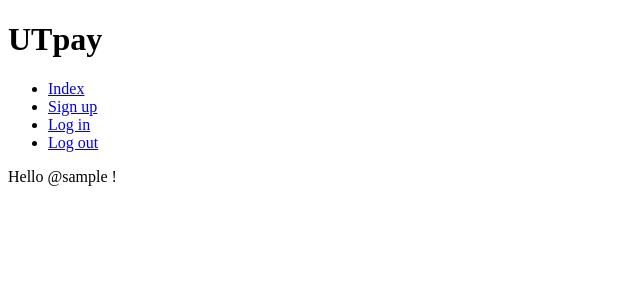
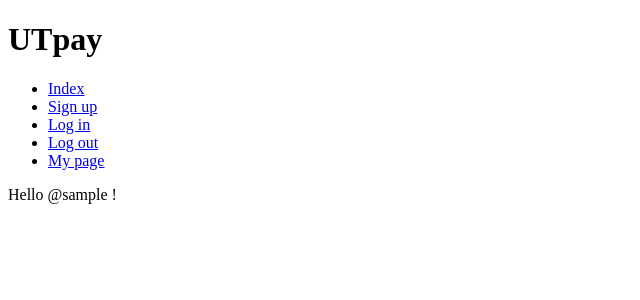
Before and after one commit to UTpay/UTpay, a Django app: page /accounts/mypage/ in a window 1280 px wide. Shown: the top 300 px of the page, without its empty margins (0-640 px from the left). Run offline with Django 3.2, Linux system fonts and the light colour scheme; the visitor is signed in with stand-in values (Sample User, id 1).

Commit message:
Update base.html

```diff
--- a/templates/base.html
+++ b/templates/base.html
@@ -11,6 +11,7 @@
       <li><a href="{% url 'accounts:signup' %}">Sign up</a></li>
       <li><a href="{% url 'accounts:login' %}">Log in</a></li>
       <li><a href="{% url 'accounts:logout' %}">Log out</a></li>
+      <li><a href="{% url 'accounts:mypage' %}">My page</a></li>
     </ul>
     {% block content %}{% endblock %}
   </body>
```
